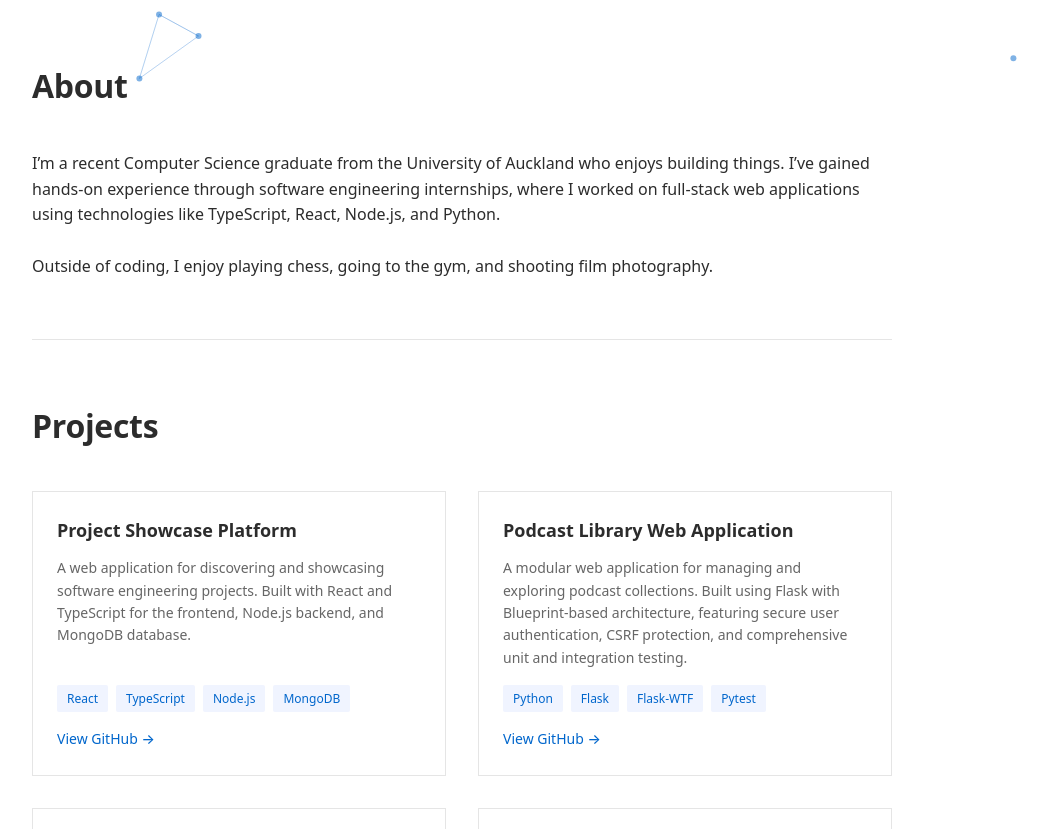
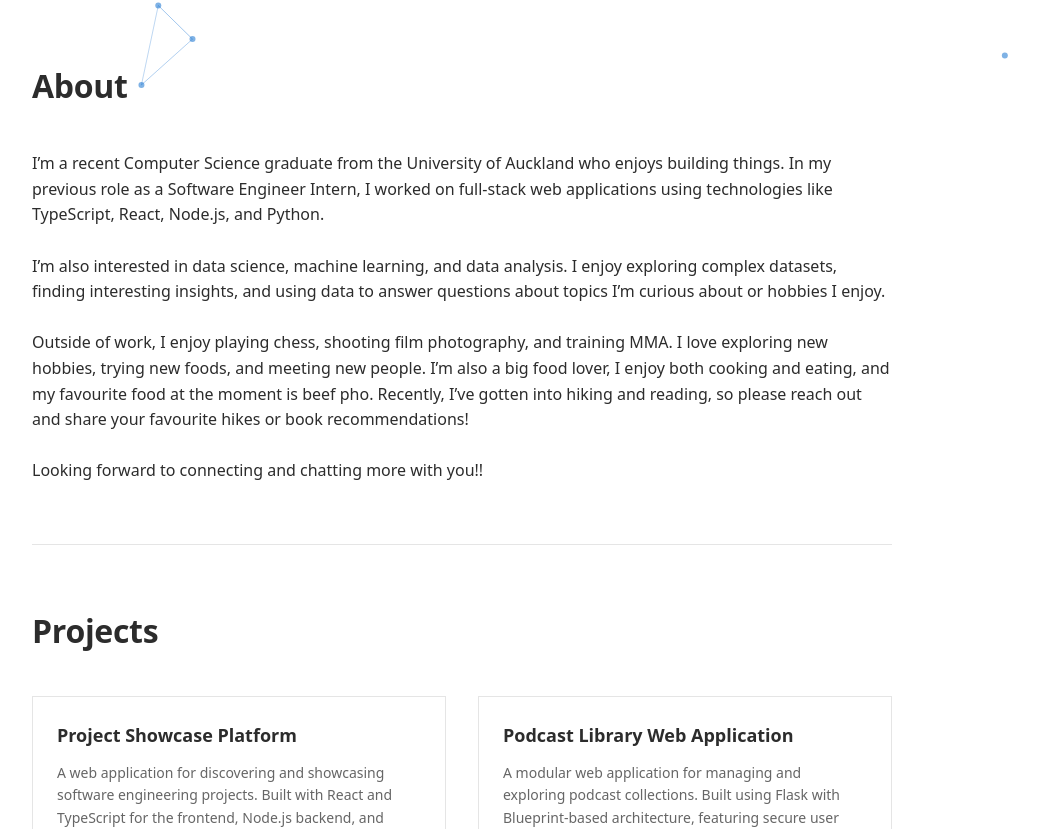
Before and after one commit to cookimonster123/cookimonster123.github.io, a React (Vite) app: page / in a window 1280 px wide. Shown: the part 711-1540 px from the top of the page, without its empty margins (178-1226 px from the left). Built offline with nearby package versions, Linux system fonts and the light colour scheme.

Commit message:
new intro

```diff
--- a/src/sections/Introduction.tsx
+++ b/src/sections/Introduction.tsx
@@ -6,12 +6,25 @@ export const Introduction: React.FC = () => {
      <Section id="introduction" title="About">
        <p className="introduction-text">
          I’m a recent Computer Science graduate from the University of Auckland
-         who enjoys building things. I’ve gained
-         hands-on experience through software engineering internships, where I
-         worked on full-stack web applications using technologies like
+         who enjoys building things. In my previous role as a Software Engineer
+         Intern, I worked on full-stack web applications using technologies like
          TypeScript, React, Node.js, and Python.
-         <br /><br />
-         Outside of coding, I enjoy playing chess, going to the gym, and shooting film photography.
+         <br />
+         <br />
+         I’m also interested in data science, machine learning, and data
+         analysis. I enjoy exploring complex datasets, finding interesting
+         insights, and using data to answer questions about topics I’m curious
+         about or hobbies I enjoy.
+         <br />
+         <br />
+         Outside of work, I enjoy playing chess, shooting film photography, and
+         training MMA. I love exploring new hobbies, trying new foods, and
+         meeting new people. I’m also a big food lover, I enjoy both cooking and
+         eating, and my favourite food at the moment is beef pho. Recently,
+         I’ve gotten into hiking and reading, so please reach out and share your
+         favourite hikes or book recommendations!
+         <br></br>
+         <br /> Looking forward to connecting and chatting more with you!!
        </p>
      </Section>
    );
```
